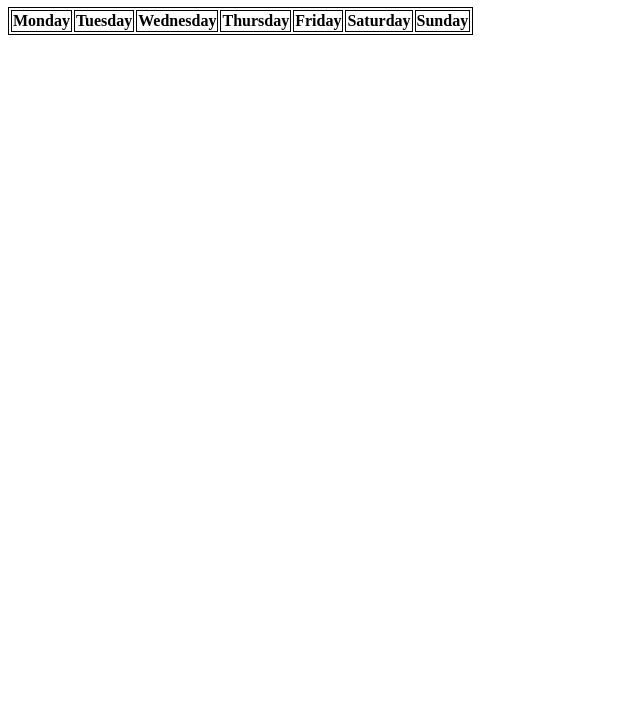
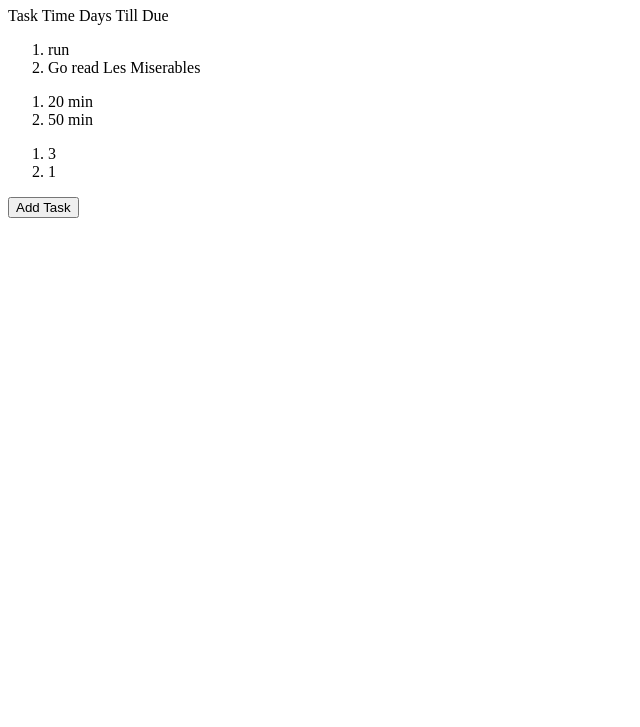
Before and after one commit to notoriousbkg/to_do_front_end, a plain HTML site: page index.html in a window 1280 px wide. Shown: the part 73-800 px from the top of the page, without its empty margins (0-640 px from the left). Drawn offline with Linux system fonts and the light colour scheme.

Commit message:
trail commit

```diff
--- a/index.html
+++ b/index.html
@@ -1,27 +1,27 @@
 <!DOCTYPE html>
 <html>
-    <h1> <font face ='Comic sans MS'> To-Do Schedule </font> </h1>
-    <style>
-    table, th, td {
-        border: 1px solid black;
-    }
-    </style>
+    <head>
+         <title> To-Do </title>
+    </head>
     <body>
-        <table>
-            <tr>
-                <th> Monday </th>
-                <th> Tuesday </th>
-                <th> Wednesday </th>
-                <th> Thursday </th>
-                <th> Friday </th>
-                <th> Saturday </th>
-                <th> Sunday </th>
-            </tr>
-        </table>
-
-
-
-
-
+        <h1>To-Do Schedule</h1>
+        <span> Task </span>
+        <span> Time </span>
+        <span> Days Till Due </span>
+            <ol>
+                <li> run </li>
+                <li> Go read Les Miserables </li>
+            </ol>
+            <ol>
+                <li>20 min</li>
+                <li>50 min</li>
+            </ol>
+            <ol>
+                <li>3</li>
+                <li>1</li>
+            </ol>
+         <p>
+            <button> Add Task </button>
+        </p>
     </body>
 </html>
```
